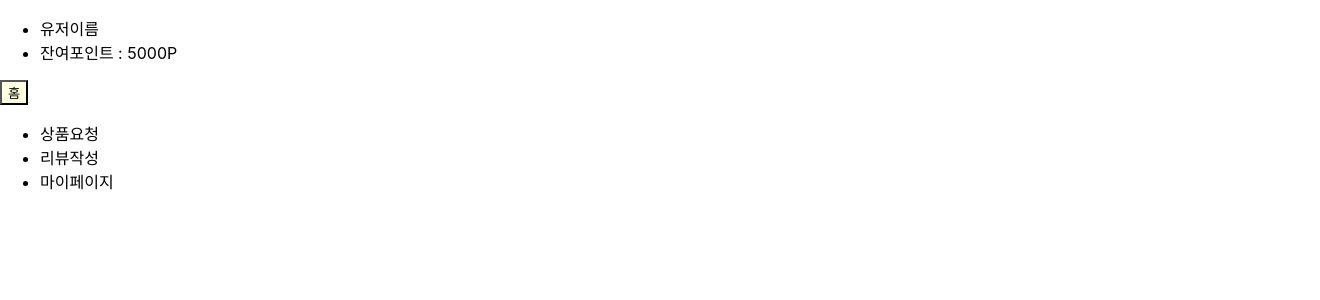
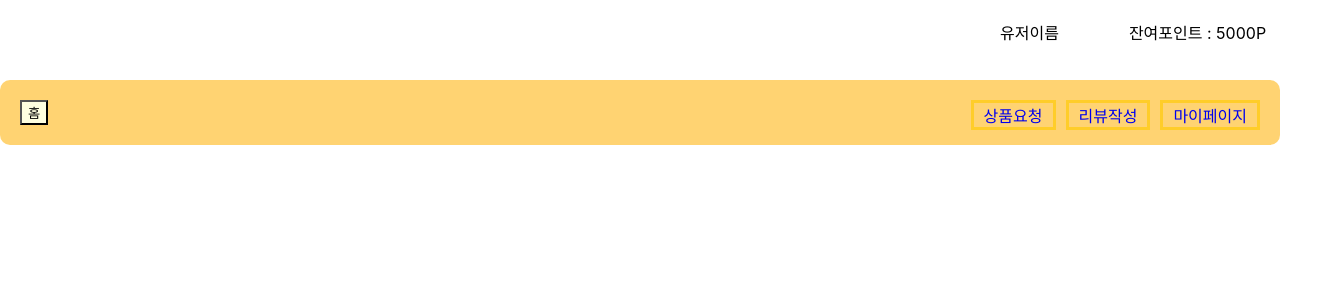
Before and after one commit to chap4-minipj-team6/team6-randombox, a React (Create React App) app: page /SignUp in a window 1280 px wide. Both pictures are taken after a click on the button "가입완료". Shown: the top 300 px of the page, 1320 px wide, since content can reach past the window. Built offline with nearby package versions, Linux system fonts and the light colour scheme.

Commit message:
merge하기 전에 확인

```diff
--- a/src/components/Layout.jsx
+++ b/src/components/Layout.jsx
@@ -2,12 +2,12 @@ import React from 'react';
 import styled from 'styled-components';
 import Header from './Header';
 
-const Layout = ({ children }) => {
+const Layout = ({ props }) => {
   return (
     <>
       <PageLayout>
         <Header />
-        {children}
+        {props.children}
       </PageLayout>
     </>
   );
--- a/src/pages/Login.jsx
+++ b/src/pages/Login.jsx
@@ -1,29 +1,16 @@
-import React, { useState } from "react";
-import styled from "styled-components";
-import { useNavigate } from "react-router-dom";
+import React from 'react';
+import useInput from '../myhook/useInput';
+import styled from 'styled-components';
+import { useNavigate } from 'react-router-dom';
 
 const Login = () => {
-  const [info, SetInfo] = useState({
-    username: "",
-    title: "",
-    body: "",
+  const [info, onChangeValue, reset] = useInput({
+    username: '',
+    title: '',
+    body: '',
   });
-  const [value, SetValue] = useState();
+
   const navigate = useNavigate();
-  // useEffect(() => {
-  //   if (!isSuccess) {
-  //     return;
-  //   }
-  //   if (isSuccess) {
-  //     return navigate("/Mainpage");
-  //   }
-  //   return () => dispatch(completeTodo());
-  // }, [dispatch, isSuccess, navigate]);
-
-  const onChangeValue = (e) => {
-    const { name, value } = e.target;
-    SetValue({ ...info, [name]: value });
-  };
 
   return (
     <LoginBox>
@@ -48,7 +35,7 @@ const Login = () => {
         <button>로그인</button>
         <button
           onClick={() => {
-            navigate("/SignUp");
+            navigate('/SignUp');
           }}
         >
           회원가입
--- a/src/pages/Mainpage.jsx
+++ b/src/pages/Mainpage.jsx
@@ -1,31 +1,49 @@
-import React from "react";
-import styled from "styled-components";
+import React from 'react';
+import styled from 'styled-components';
 // import { FcHome } from "react-icons/fa";
-import { useNavigate } from "react-router-dom";
+import { Link } from 'react-router-dom';
+import { useNavigate } from 'react-router-dom';
+import '../style/style.css';
 
 const Header = () => {
   const navigate = useNavigate();
+
   return (
-    <div>
-      <ul>
-        <li>유저이름</li>
-        <li>
+    <HeaderWrap>
+      <GnbBox>
+        <Gnb>
+          <Username>유저이름</Username>
+          <Point>
+            <P>
               잔여포인트 : <span>5000P</span>
-        </li>
-      </ul>
+            </P>
+          </Point>
+        </Gnb>
+      </GnbBox>
+      <Nav>
+        <MenuWrap>
           <Homebutton
             onClick={() => {
-          navigate("/Mainpage");
+              navigate('/Mainpage');
             }}
           >
             홈
           </Homebutton>
-      <ul>
-        <li>상품요청</li>
-        <li>리뷰작성</li>
-        <li>마이페이지</li>
-      </ul>
-    </div>
+
+          <MenuBox>
+            <Menu>
+              <Link to="/Request">상품요청</Link>
+            </Menu>
+            <Menu>
+              <Link to="/Review">리뷰작성</Link>
+            </Menu>
+            <Menu>
+              <Link to="/MyPage">마이페이지</Link>
+            </Menu>
+          </MenuBox>
+        </MenuWrap>
+      </Nav>
+    </HeaderWrap>
   );
 };
 
@@ -33,12 +51,77 @@ const MyPage = () => {
   return (
     <div>
       <Header />
+      <div></div>
     </div>
   );
 };
 
 export default MyPage;
 
+const HeaderWrap = styled.div`
+  width: inherit;
+`;
+
+const GnbBox = styled.div`
+  width: 100%;
+  height: 40px;
+
+  padding: 20px;
+`;
+
+const Gnb = styled.div`
+  float: right;
+  width: 300px;
+
+  display: flex;
+  flex-direction: row;
+
+  border-radius: 10px;
+
+  gap: 10px;
+`;
+
+const Nav = styled.div`
+  width: inherit;
+
+  flex-direction: row;
+
+  padding: 20px;
+  border-radius: 10px;
+  background-color: #ffd372;
+`;
+
+const Username = styled.div`
+  margin-right: 20%;
+`;
+
+const Point = styled.div`
+  float: right;
+  width: 150px;
+  display: flex;
+`;
+
+const P = styled.div`
+  text-align: right;
+`;
+const MenuBox = styled.div`
+  float: right;
+  gap: 10px;
+
+  display: flex;
+  flex-direction: row;
+  justify-content: center;
+  align-items: center;
+`;
+
+const MenuWrap = styled.div``;
+
+const Menu = styled.div`
+  float: left;
+  padding: 0 10px;
+
+  border: 3px solid #ffcd29;
+`;
 const Homebutton = styled.button`
   text-align: center;
   background-color: lightyellow;
--- a/src/pages/SignUp.jsx
+++ b/src/pages/SignUp.jsx
@@ -1,80 +1,83 @@
-import React, { useState } from "react";
-import styled from "styled-components";
-import { useNavigate } from "react-router-dom";
+import React from 'react';
+import useInput from '../myhook/useInput';
+import styled from 'styled-components';
+import { useNavigate } from 'react-router-dom';
 
 const SignUp = () => {
-  const [info, SetInfo] = useState({
-    userId: "",
-    username: "",
-    userPw: "",
-    userPw_02: "",
-    address: "",
-    point: "",
+  const [info, onChangeValue, reset] = useInput({
+    userId: '',
+    username: '',
+    userPw: '',
+    userPw_02: '',
+    address: '',
+    point: '',
   });
-  const [value, SetValue] = useState();
   const navigate = useNavigate();
 
-  const onChangeValue = (e) => {
-    const { name, value } = e.target;
-    SetValue({ ...info, [name]: value });
-  };
   return (
     <SignUpBox>
-      <h1>회원가입</h1>
-      <form>
+      <H1>회원가입</H1>
+      <Form>
         <SignUpSet>
-          <label htmlFor="">아이디</label>
+          <Label htmlFor="">아이디</Label>
           <SignInput
             type="text"
             name="userId"
-            value={info.value}
+            value={info.userId}
             onChange={onChangeValue}
           />
-          <label htmlFor="">닉네임</label>
+          <Label htmlFor="">닉네임</Label>
           <SignInput
             type="name"
             name="userName"
             value={info.userName}
             onChange={onChangeValue}
           />
-          <label htmlFor="">비밀번호</label>
+          <Label htmlFor="">비밀번호</Label>
           <SignInput
-            type="password"
+            type="text"
             name="userPw"
             value={info.userPw}
             onChange={onChangeValue}
           />
-          <label htmlFor="">비밀번호 확인</label>
+          <Label htmlFor="">비밀번호 확인</Label>
           <SignInput
-            type="password"
+            type="text"
             name="userPw_02"
             value={info.userPw_02}
             onChange={onChangeValue}
           />
-          <label htmlFor="">배송주소</label>
-          <SignaddrInput
+          <Label htmlFor="">배송주소</Label>
+          <SignAddrInput
             type="address"
             name="address"
             value={info.address}
             onChange={onChangeValue}
           />
           <SavePoint>
-            소유한 포인트 : <span>0000</span>P
+            소유한 포인트 : <span>0000</span>
           </SavePoint>
         </SignUpSet>
         <SignButton
           onClick={() => {
-            navigate("/Mainpage");
+            navigate('/Mainpage');
           }}
         >
           가입완료
         </SignButton>
-      </form>
+      </Form>
     </SignUpBox>
   );
 };
 
 export default SignUp;
+
+// const SignWrap = styled.div`
+//   width: 500px;
+//   height: 700px;
+//   padding: 10px;
+//   border: 1px solid black;
+// `;
 
 const SignUpBox = styled.div`
   width: 400px;
@@ -85,10 +88,22 @@ const SignUpBox = styled.div`
   align-items: center;
 
   margin: 25% auto;
-  padding-bottom: 30px;
+  padding: 40px 0 40px 0;
 
   border-radius: 30px;
   background-color: lightyellow;
+`;
+
+const H1 = styled.h1`
+  margin: 0 auto 20px auto;
+`;
+const Form = styled.div`
+  width: 250px;
+
+  display: flex;
+  flex-direction: column;
+  justify-content: center;
+  align-items: center;
 `;
 
 const SignUpSet = styled.div`
@@ -99,27 +114,43 @@ const SignUpSet = styled.div`
 `;
 
 const SignInput = styled.input`
-  height: 24px;
-  border: 1px solid black;
+  height: 30px;
+  width: 100%;
+  border: 1px solid gray;
   border-radius: 4px;
 `;
 
-const SignaddrInput = styled.textarea`
-  border: 1px solid black;
+const Label = styled.label`
+  width: inherit;
+`;
+
+const SignAddrInput = styled.textarea`
+  width: 250px;
+  border: 1px solid gray;
   border-radius: 4px;
 `;
 
+const SavePoint = styled.div`
+  width: inherit;
+  margin-top: 10px;
+`;
+
 const SignButton = styled.button`
+  width: inherit;
   border: 1px solid black;
   border-radius: 5px;
 
-  margin: 10px 0 0 28%;
+  margin: 0 auto;
 
   padding: 8px;
   border: 1px solid #ffd372;
   background-color: #ffd372;
 `;
 
-const SavePoint = styled.div`
-  margin-top: 10px;
-`;
+// const BgBox = styled.div`
+//   width: 100%;
+//   height: 100%;
+//   position: absolute;
+//   z-index: -100;
+//   background-color: rgba(0, 0, 0, 0.2);
+// `;
--- a/src/style/style.css
+++ b/src/style/style.css
@@ -0,0 +1,3 @@
+* {
+  text-decoration: none;
+}
```
Also changed, not shown: src/components/Header.jsx (+24 -1 lines), src/myhook/useInput.js (renamed from src/myInput/useInput.js), src/redux/modules/requestSlice.js (added), src/redux/modules/reviewSlice.js (added), src/redux/modules/signUpSlice.js (added). Lines whose indentation alone changed are shown as unchanged.
